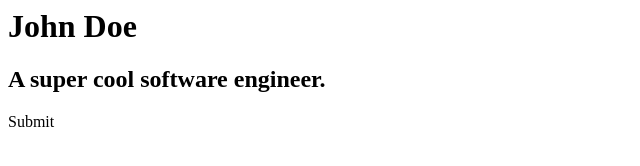
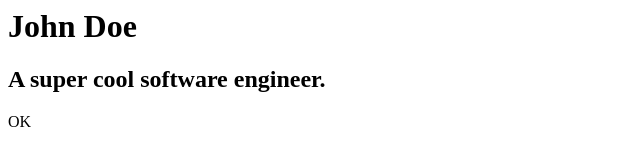
Before and after one commit to B00031080/resumee-with-tailwind, a plain HTML site: page index.html in a window 1280 px wide. Shown: the full height of the page, 0-640 px from the left. Drawn offline with Linux system fonts and the light colour scheme.

Commit message:
Ok message

```diff
--- a/index.html
+++ b/index.html
@@ -5,6 +5,6 @@
     <body>
         <h1>John Doe</h1>
         <h2>A super cool software engineer.</h2>
-        <div class="btn">Submit</div>
+        <div class="btn">OK</div>
     </body>
 </html>
```
